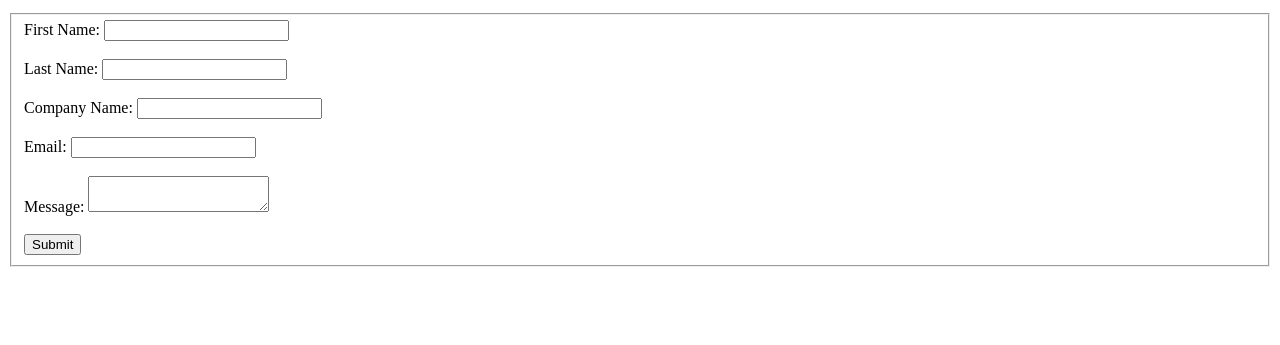
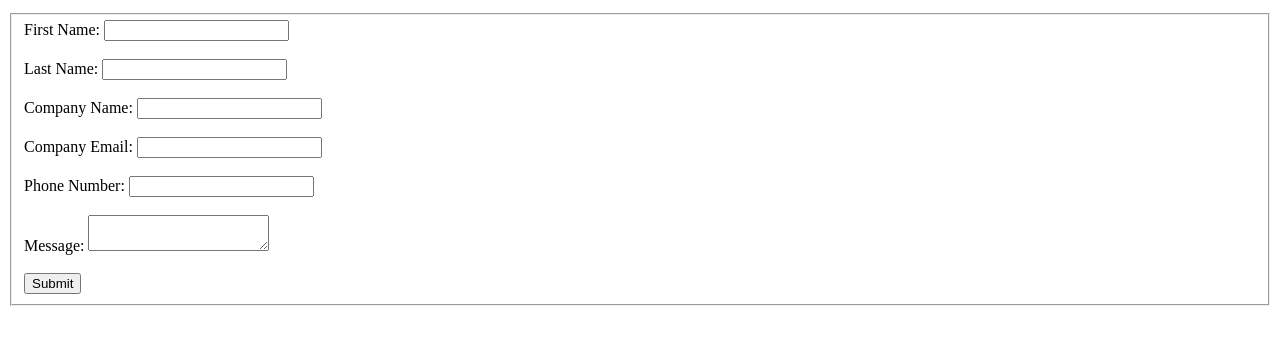
Before and after one commit to SandaliMaheshika/Tech-Startup-, a plain HTML site: page contact.html in a window 1280 px wide. Shown: the part 101-446 px from the top of the page. Drawn offline with Linux system fonts and the light colour scheme.

Commit message:
contact  create

```diff
--- a/contact.html
+++ b/contact.html
@@ -20,14 +20,18 @@
             <label for="Companyname">Company Name:</label>
             <input type="text" id="Companyname" name="Companyname">
             <br><br>
-            <label for="email">Email:</label>
+            <label for="email">Company Email:</label>
             <input type="email" id="email" name="email" required>
+            <br><br>
+            <label for="phone">Phone Number:</label>
+            <input type="tel" id="phone" name="phone">
             <br><br>
             <label for="message">Message:</label>
             <textarea id="message" name="message" required></textarea>
             <br><br>
             <input type="submit" value="Submit">
         </form>
+
     </fieldset>
 
 </body>
```
Also changed, not shown: contact img.webp (added).
